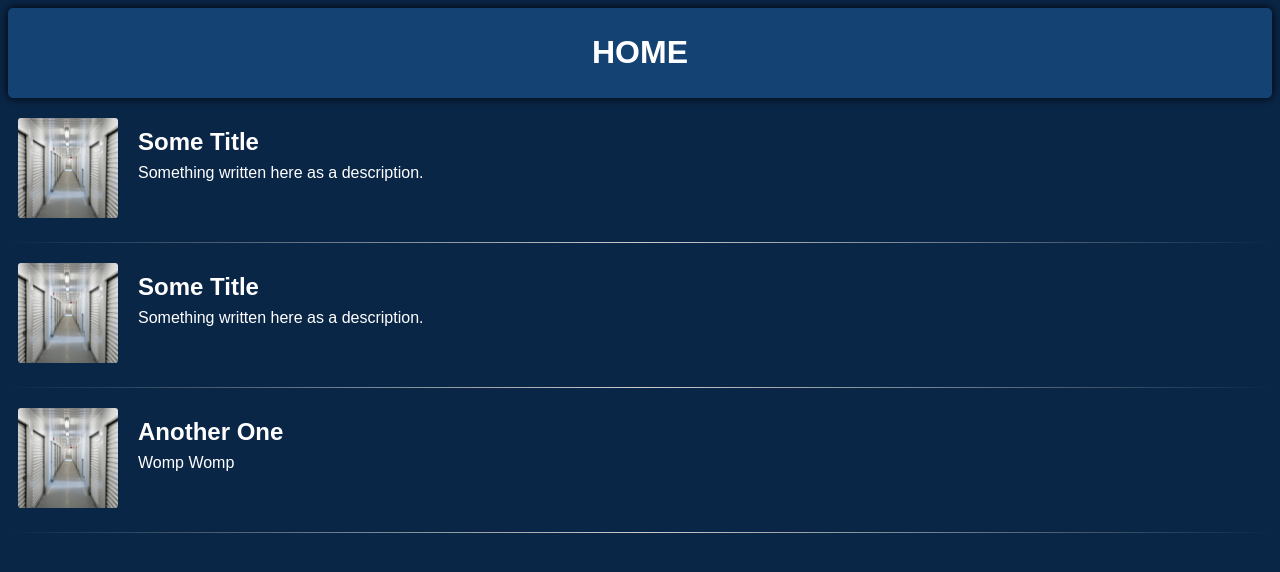
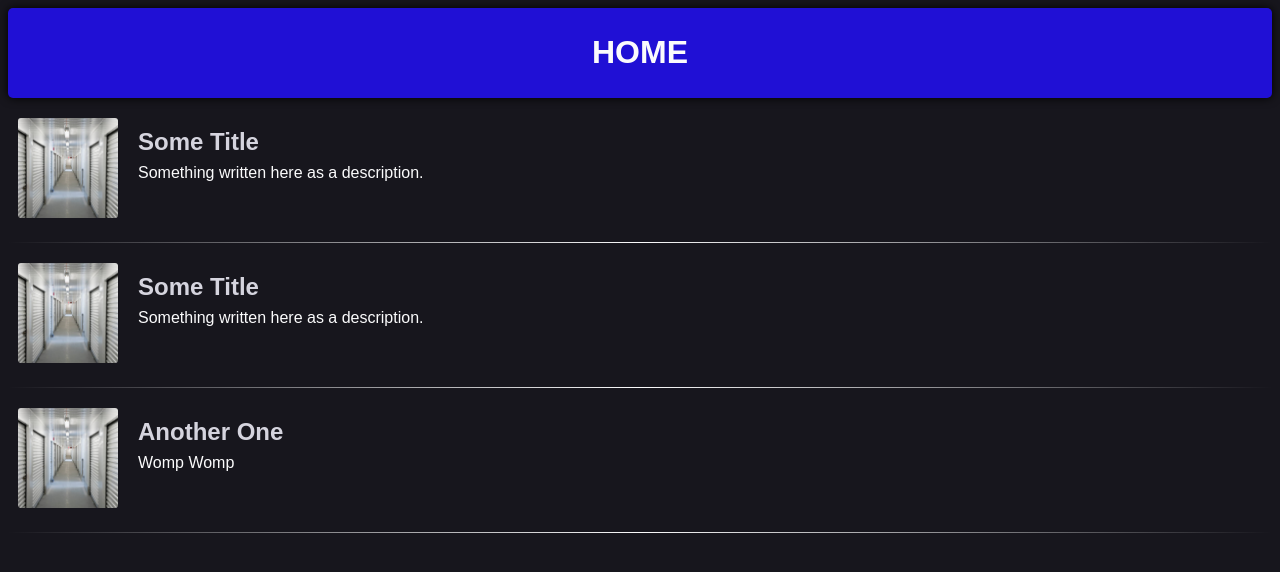
Before and after one commit to danprav04/StorageManagment, a Flask app: page / in a window 1280 px wide. Shown: the top 572 px of the page. Run offline with Flask 3, Linux system fonts and the light colour scheme; data comes from the database, SQL or seed files in the repository.

Commit message:
added color palette

```diff
--- /dev/null
+++ b/static/css/colors.css
@@ -0,0 +1,26 @@
+:root {
+    --primary: #3929ef;
+    --primary-content: #ffffff;
+    --primary-dark: #2010d5;
+    --primary-light: #6558f3;
+
+    --secondary: #7b29ef;
+    --secondary-content: #ffffff;
+    --secondary-dark: #6210d5;
+    --secondary-light: #9858f3;
+
+    --background: #17161d;
+    --foreground: #22212b;
+    --border: #393848;
+
+    --copy: #fbfbfc;
+    --copy-light: #d5d4de;
+    --copy-lighter: #9c9bb1;
+
+    --success: #29ef29;
+    --warning: #efef29;
+    --error: #ef2929;
+    --success-content: #021702;
+    --warning-content: #171702;
+    --error-content: #ffffff;
+}
--- a/static/css/darkmode.css
+++ b/static/css/darkmode.css
@@ -1,10 +1,10 @@
 /* https://colorhunt.co/palette/0a26471442722052952c74b3 */
 
 body {
-    background-color: #0A2647;
-    color: #ffffff;
+    background-color: var(--background);
+    color: var(--copy);
 }
 
 #page_header {
-    background: #144272;
+    background: var(--primary-dark);
 }
--- a/static/css/list_page.css
+++ b/static/css/list_page.css
@@ -25,17 +25,19 @@
     position: absolute;
     top: 0px;
     left: 130px;
+    color: var(--copy-light);
 }
 
 #list > section > p {
     position: absolute;
     top: 40px;
     left: 130px;
+    color: var(--copy);
 }
 
 #list > hr {
     border: 0;
     height: 1px;
-    background: linear-gradient(to right, transparent, #ccc, transparent);
+    background: linear-gradient(to right, transparent, var(--copy), transparent);
     margin: 10px 0;
 }
--- a/templates/base.html
+++ b/templates/base.html
@@ -5,6 +5,7 @@
     <meta name="viewport" content="width=device-width, initial-scale=1.0">
     <title>{% block title %}{% endblock %}</title>
 
+    <link rel="stylesheet" href="{{ url_for('static', filename='css/colors.css') }}">
     <link rel="stylesheet" href="{{ url_for('static', filename='css/darkmode.css') }}">
     <link rel="stylesheet" href="{{ url_for('static', filename='css/header.css') }}">
 
```
